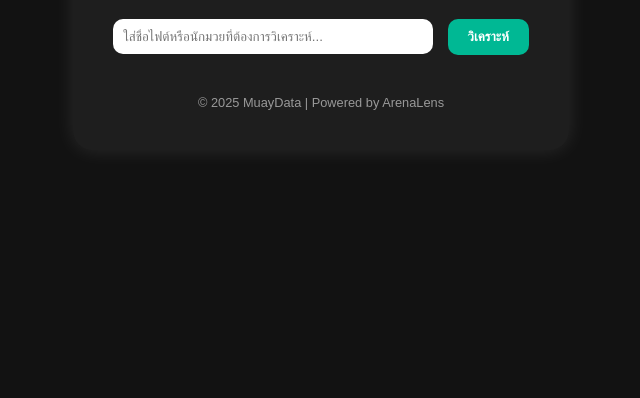
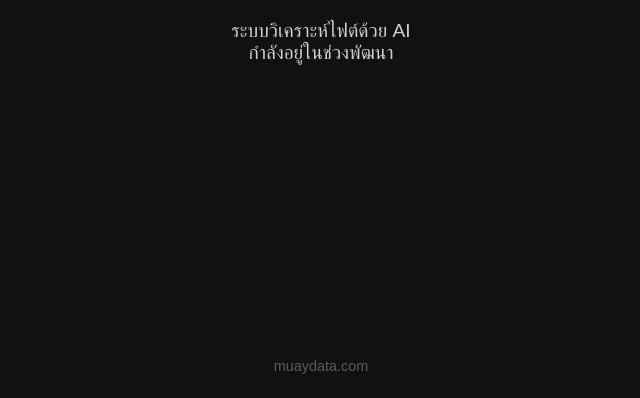
Before and after one commit to arenalensmuaydata/muaydata-copilot, a plain HTML site: page index.html in a window 1280 px wide. Shown: the part 402-800 px from the top of the page, without its empty margins (319-959 px from the left). Drawn offline with Linux system fonts and the light colour scheme.

Commit message:
Update index.html

```diff
--- a/index.html
+++ b/index.html
@@ -1,21 +1,42 @@
-
 <!DOCTYPE html>
-<html lang="en">
+<html lang="th">
 <head>
-    <meta charset="UTF-8">
-    <meta name="viewport" content="width=device-width, initial-scale=1.0">
-    <title>MuayData Copilot</title>
-    <link rel="stylesheet" href="style.css">
+  <meta charset="UTF-8" />
+  <meta name="viewport" content="width=device-width, initial-scale=1.0" />
+  <title>MuayData Copilot - Coming Soon</title>
+  <style>
+    body {
+      margin: 0;
+      padding: 0;
+      font-family: 'Prompt', sans-serif;
+      background-color: #111;
+      color: white;
+      display: flex;
+      flex-direction: column;
+      align-items: center;
+      justify-content: center;
+      height: 100vh;
+      text-align: center;
+    }
+    h1 {
+      font-size: 2.5rem;
+      margin-bottom: 1rem;
+    }
+    p {
+      font-size: 1.2rem;
+      opacity: 0.8;
+    }
+    .logo {
+      position: absolute;
+      bottom: 1.5rem;
+      opacity: 0.3;
+      font-size: 0.9rem;
+    }
+  </style>
 </head>
 <body>
-    <div class="container">
-        <h1>MuayData Copilot</h1>
-        <p>ระบบ AI วิเคราะห์มวยอัตโนมัติ แม่นยำกว่าเซียน</p>
-        <form>
-            <input type="text" placeholder="ใส่ชื่อไฟต์หรือนักมวยที่ต้องการวิเคราะห์..." />
-            <button type="submit">วิเคราะห์</button>
-        </form>
-        <footer>© 2025 MuayData | Powered by ArenaLens</footer>
-    </div>
+  <h1>MuayData Copilot</h1>
+  <p>ระบบวิเคราะห์ไฟต์ด้วย AI<br />กำลังอยู่ในช่วงพัฒนา</p>
+  <div class="logo">muaydata.com</div>
 </body>
 </html>
```
